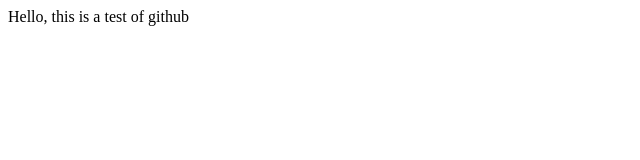
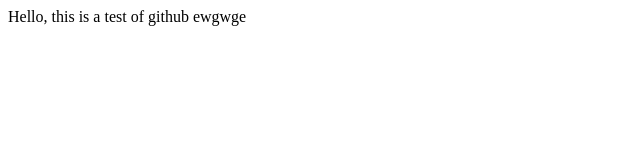
Before and after one commit to atombrown/demo, a plain HTML site: page public_html/index.html in a window 1280 px wide. Shown: the full height of the page, 0-640 px from the left. Drawn offline with Linux system fonts and the light colour scheme.

Commit message:
more changes

```diff
--- a/public_html/index.html
+++ b/public_html/index.html
@@ -12,5 +12,6 @@
     </head>
     <body>
         Hello, this is a test of github
+        ewgwge
     </body>
 </html>
```
